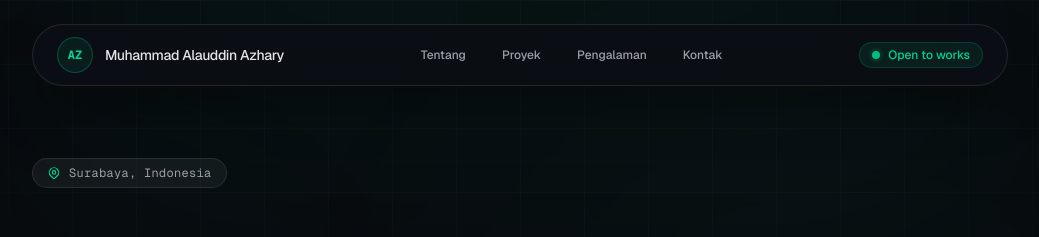
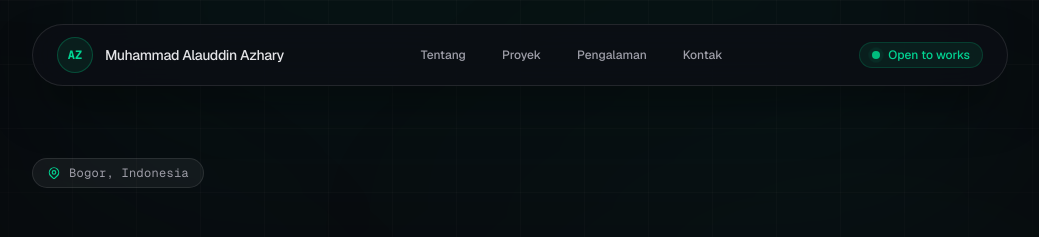
Before and after one commit to aldnazr/portofoliov2, a Next.js app: page / in a window 1280 px wide. Shown: the top 237 px of the page, without its empty margins (120-1159 px from the left). Built offline with nearby package versions, Linux system fonts and the light colour scheme.

Commit message:
docs(portfolio): update profile location from Surabaya to Bogor
Update the profile location in the portfolio data to reflect the corrected current location.

```diff
--- a/app/data/portfolio.ts
+++ b/app/data/portfolio.ts
@@ -19,7 +19,7 @@ export const profile = {
   name: "Muhammad Alauddin Azhary",
   initials: "AZ",
   role: "Software Engineer",
-  location: "Surabaya, Indonesia",
+  location: "Bogor, Indonesia",
   availability: "Open to works",
   email: "alauddinazhary05@gmail.com",
   hero: "Saya mengembangkan aplikasi web dan mobile dari frontend hingga backend dengan fokus pada performa, kualitas, dan pengalaman pengguna.",
```
